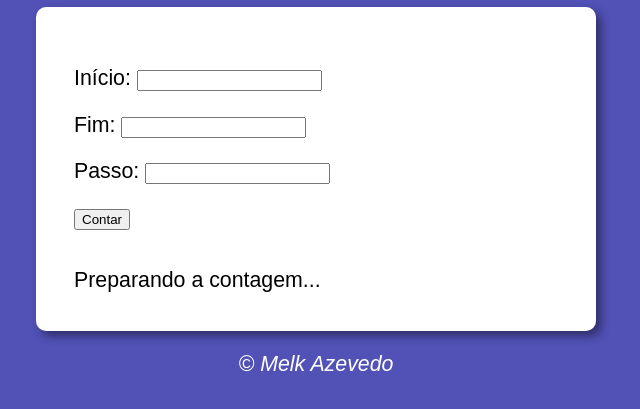
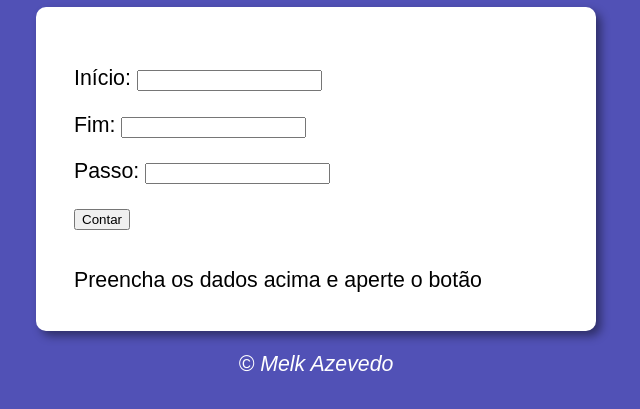
Before and after one commit to melk-azevedo/super_contador, a plain HTML site: page index.html in a window 1280 px wide. Shown: the part 99-508 px from the top of the page, without its empty margins (324-964 px from the left). Drawn offline with Linux system fonts and the light colour scheme.

Commit message:
Update index.html
Modificação na div#res para falicilitar um pouco mais a interação.

```diff
--- a/index.html
+++ b/index.html
@@ -20,7 +20,7 @@
         <p id="btn"><input type="button" value="Contar" id="btn" onclick="contar()"></p>
         </div>
         <div id="res">
-            Preparando a contagem...
+            Preencha os dados acima e aperte o botão
         </div>
     </section>
     <footer>
```
